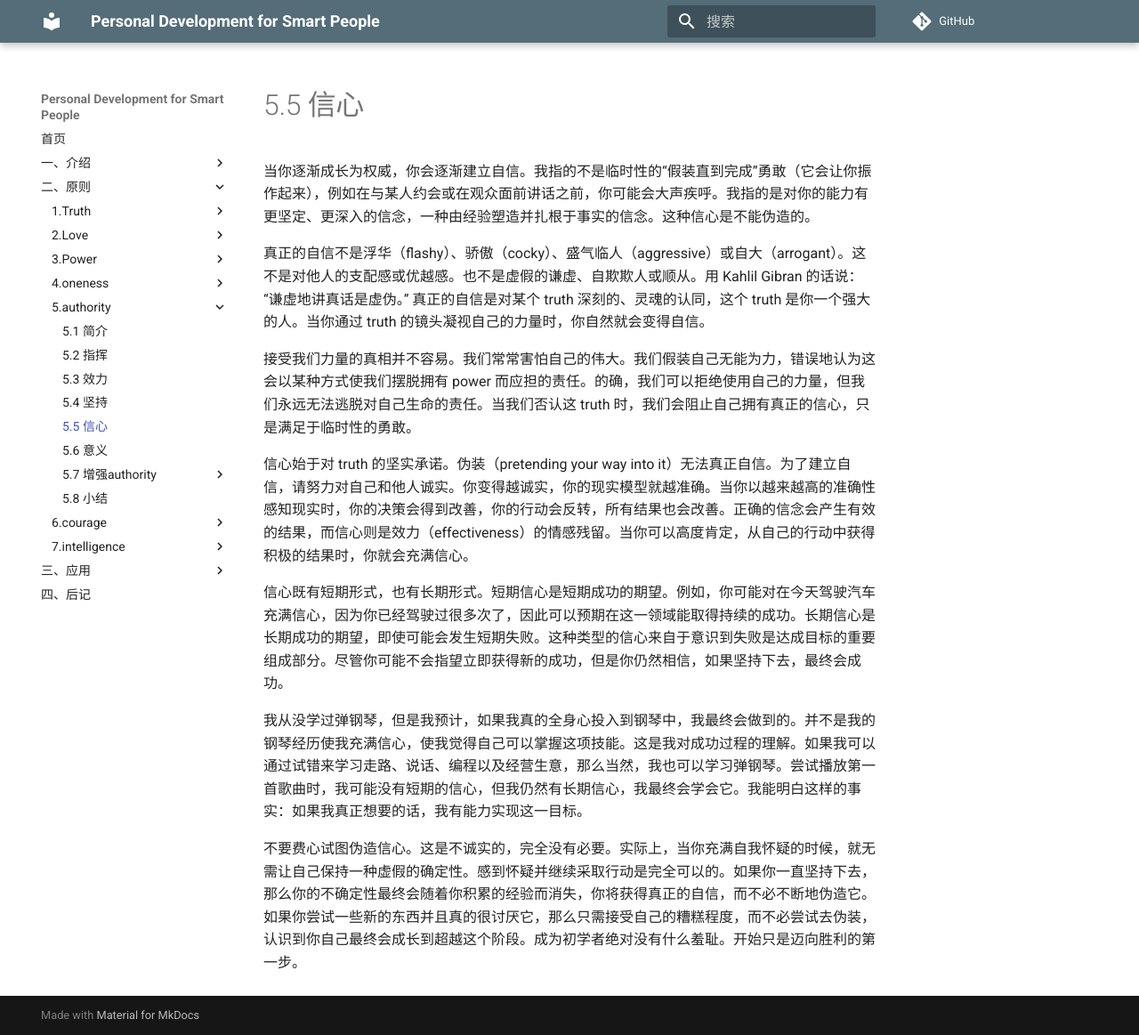
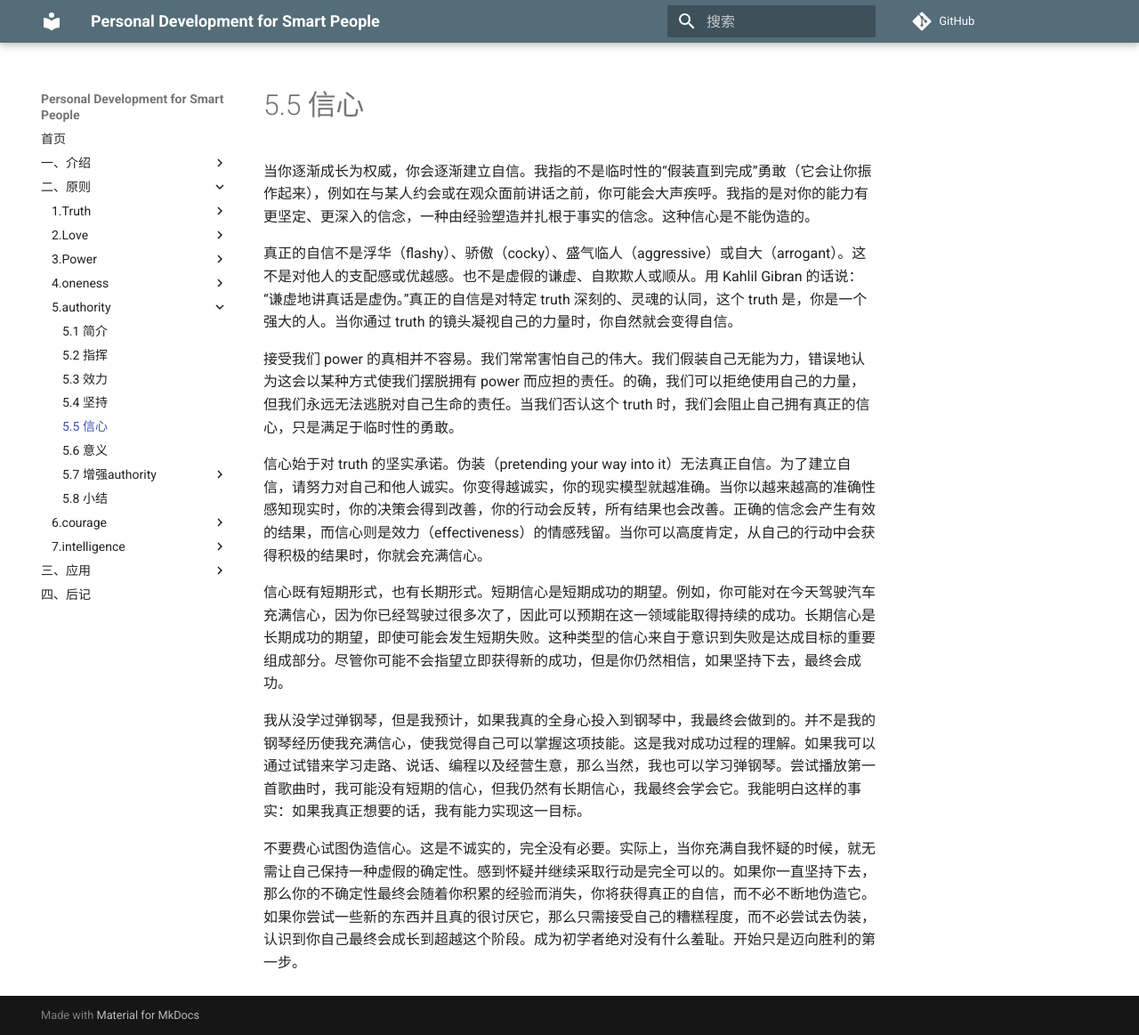
Before and after one commit to wtsnwei/pdsp, an MkDocs documentation site: the page built from docs/2.Principles/05.authority/04.confidence.md, in a window 1280 px wide and 1163 px high. Shown: the whole window at 89% size. Built offline with MkDocs 1.6.1 and Material for MkDocs 9.7.7, drawn with Linux system fonts in a browser that asks for light colours; comment, search, counter and statistics services are not loaded.

Commit message:
更改修正

```diff
--- a/docs/2.Principles/05.authority/04.confidence.md
+++ b/docs/2.Principles/05.authority/04.confidence.md
@@ -5,11 +5,11 @@ date:     2021-03-09
 
 当你逐渐成长为权威，你会逐渐建立自信。我指的不是临时性的“假装直到完成”勇敢（它会让你振作起来），例如在与某人约会或在观众面前讲话之前，你可能会大声疾呼。我指的是对你的能力有更坚定、更深入的信念，一种由经验塑造并扎根于事实的信念。这种信心是不能伪造的。
 
-真正的自信不是浮华（flashy）、骄傲（cocky）、盛气临人（aggressive）或自大（arrogant）。这不是对他人的支配感或优越感。也不是虚假的谦虚、自欺欺人或顺从。用 Kahlil Gibran 的话说：“谦虚地讲真话是虚伪。” 真正的自信是对某个 truth 深刻的、灵魂的认同，这个 truth 是你一个强大的人。当你通过 truth 的镜头凝视自己的力量时，你自然就会变得自信。
+真正的自信不是浮华（flashy）、骄傲（cocky）、盛气临人（aggressive）或自大（arrogant）。这不是对他人的支配感或优越感。也不是虚假的谦虚、自欺欺人或顺从。用 Kahlil Gibran 的话说：“谦虚地讲真话是虚伪。”真正的自信是对特定 truth 深刻的、灵魂的认同，这个 truth 是，你是一个强大的人。当你通过 truth 的镜头凝视自己的力量时，你自然就会变得自信。
 
-接受我们力量的真相并不容易。我们常常害怕自己的伟大。我们假装自己无能为力，错误地认为这会以某种方式使我们摆脱拥有 power 而应担的责任。的确，我们可以拒绝使用自己的力量，但我们永远无法逃脱对自己生命的责任。当我们否认这 truth 时，我们会阻止自己拥有真正的信心，只是满足于临时性的勇敢。
+接受我们 power 的真相并不容易。我们常常害怕自己的伟大。我们假装自己无能为力，错误地认为这会以某种方式使我们摆脱拥有 power 而应担的责任。的确，我们可以拒绝使用自己的力量，但我们永远无法逃脱对自己生命的责任。当我们否认这个 truth 时，我们会阻止自己拥有真正的信心，只是满足于临时性的勇敢。
 
-信心始于对 truth 的坚实承诺。伪装（pretending your way into it）无法真正自信。为了建立自信，请努力对自己和他人诚实。你变得越诚实，你的现实模型就越准确。当你以越来越高的准确性感知现实时，你的决策会得到改善，你的行动会反转，所有结果也会改善。正确的信念会产生有效的结果，而信心则是效力（effectiveness）的情感残留。当你可以高度肯定，从自己的行动中获得积极的结果时，你就会充满信心。
+信心始于对 truth 的坚实承诺。伪装（pretending your way into it）无法真正自信。为了建立自信，请努力对自己和他人诚实。你变得越诚实，你的现实模型就越准确。当你以越来越高的准确性感知现实时，你的决策会得到改善，你的行动会反转，所有结果也会改善。正确的信念会产生有效的结果，而信心则是效力（effectiveness）的情感残留。当你可以高度肯定，从自己的行动中会获得积极的结果时，你就会充满信心。
 
 信心既有短期形式，也有长期形式。短期信心是短期成功的期望。例如，你可能对在今天驾驶汽车充满信心，因为你已经驾驶过很多次了，因此可以预期在这一领域能取得持续的成功。长期信心是长期成功的期望，即使可能会发生短期失败。这种类型的信心来自于意识到失败是达成目标的重要组成部分。尽管你可能不会指望立即获得新的成功，但是你仍然相信，如果坚持下去，最终会成功。
 
```
